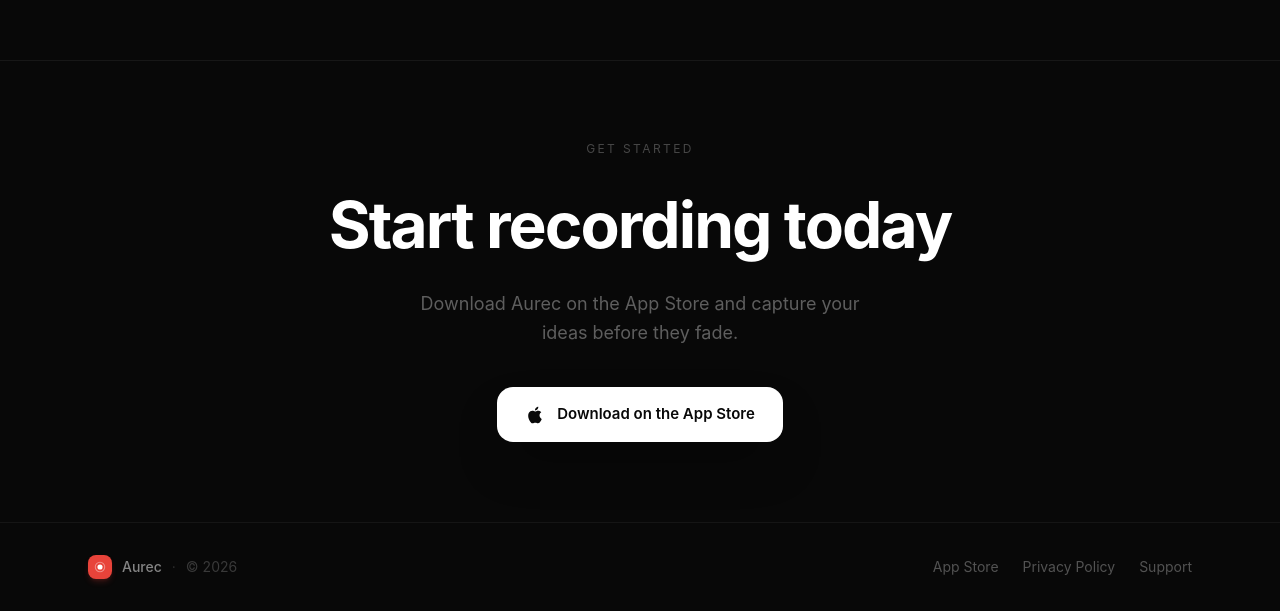
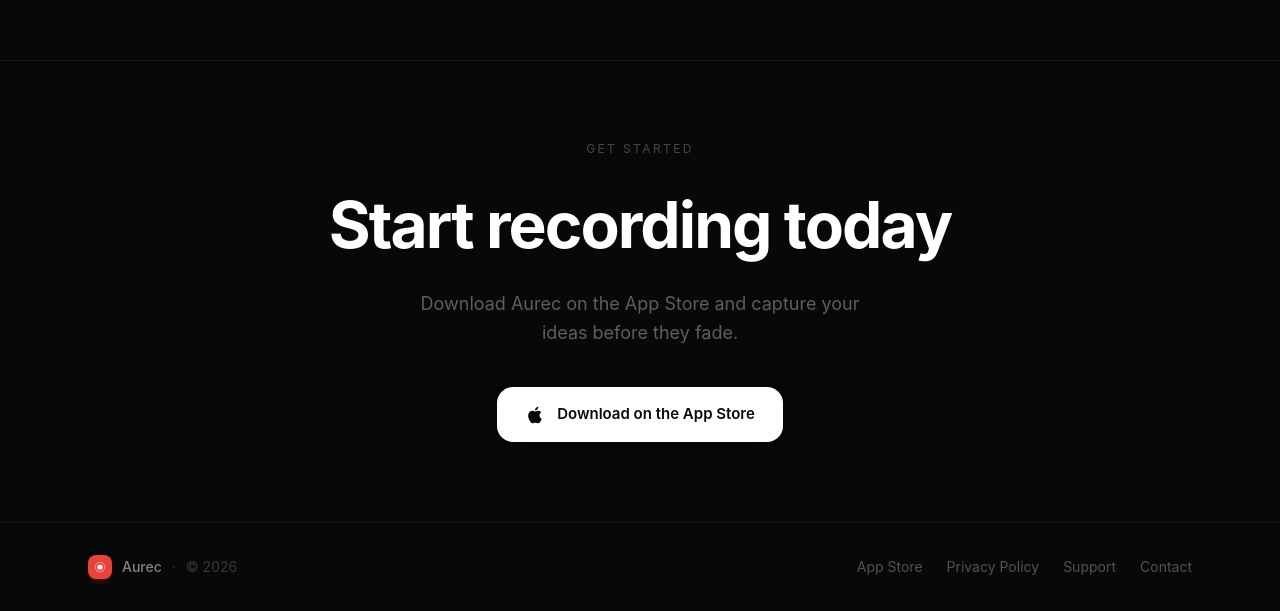
Before and after one commit to TX-Bit/Aurec.github.io, a React (Vite) app: page / in a window 1280 px wide. Shown: the part 4644-5255 px from the top of the page. Built offline with nearby package versions, Linux system fonts and the light colour scheme.

Commit message:
Update footer links with support, privacy, and contact
- Support → github.com/TX-Bit/aurec-support
- Privacy Policy → GitHub Aurec-privacy page
- Contact → rndoldtech@gmail.com

Co-Authored-By: Claude Sonnet 4.6 <noreply@anthropic.com>

```diff
--- a/src/components/Footer.jsx
+++ b/src/components/Footer.jsx
@@ -9,12 +9,17 @@ const LINKS = [
   },
   {
     label: 'Privacy Policy',
-    href: '/privacy',
-    external: false,
+    href: 'https://github.com/TX-Bit/Aurec-privacy/blob/main/index.html',
+    external: true,
   },
   {
     label: 'Support',
-    href: 'mailto:support@aurec.app',
+    href: 'https://github.com/TX-Bit/aurec-support',
+    external: true,
+  },
+  {
+    label: 'Contact',
+    href: 'mailto:rndoldtech@gmail.com',
     external: false,
   },
 ]
```
